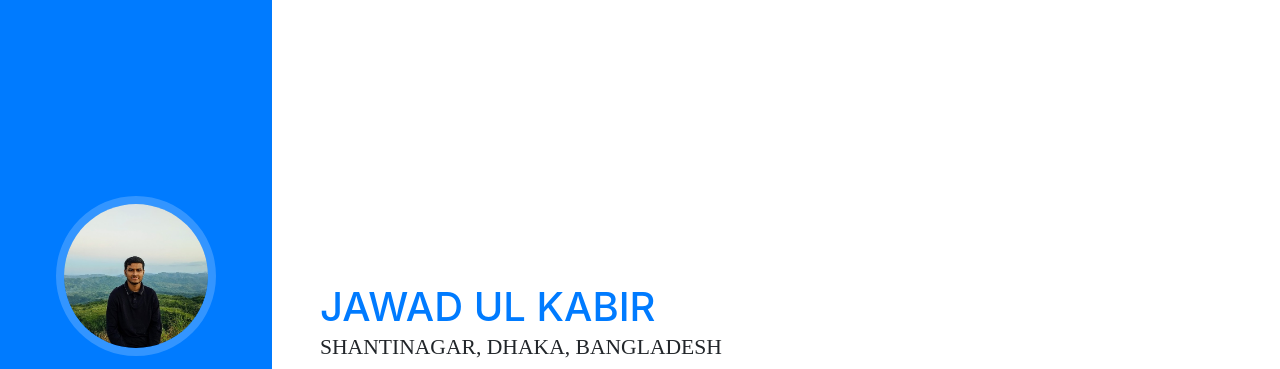
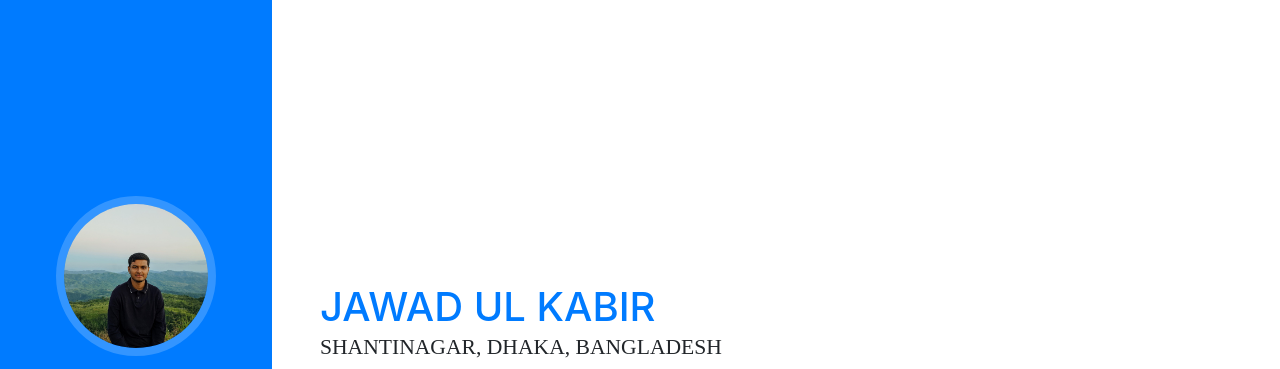
Before and after one commit to jawadulkabir/jawadulkabir.github.io, a website with bundled scripts: page index.html in a window 1280 px wide. Shown: the top 369 px of the page. Built offline with nearby package versions, Linux system fonts and the light colour scheme; a web font is replaced by a local one.

Commit message:
Change dp

```diff
--- a/index.html
+++ b/index.html
@@ -31,7 +31,7 @@
       <a class="navbar-brand js-scroll-trigger" href="#page-top">
         <span class="d-block d-lg-none"></span>
         <span class="d-none d-lg-block">
-          <img class="img-fluid img-profile rounded-circle mx-auto mb-2" src="img/IMG_20191127_171444.jpg" alt="">
+          <img class="img-fluid img-profile rounded-circle mx-auto mb-2" src="img/dp.jpg" alt="">
         </span>
       </a>
       <button class="navbar-toggler" type="button" data-toggle="collapse" data-target="#navbarSupportedContent" aria-controls="navbarSupportedContent" aria-expanded="false" aria-label="Toggle navigation">
@@ -63,7 +63,7 @@
 
     <div class="container-fluid p-0">
       <span class="d-none mobile-image">
-        <img class="img-fluid img-profile rounded-circle mx-auto mb-2" src="img/IMG_20191127_171444.jpg" alt="">
+        <img class="img-fluid img-profile rounded-circle mx-auto mb-2" src="img/dp.jpg" alt="">
       </span>
 
       <section class="resume-section p-3 p-lg-5 d-flex d-column" id="about">
```
Also changed, not shown: img/IMG_20191127_171444.jpg (deleted), img/dp.jpg (added), img/profile.jpg (deleted).
